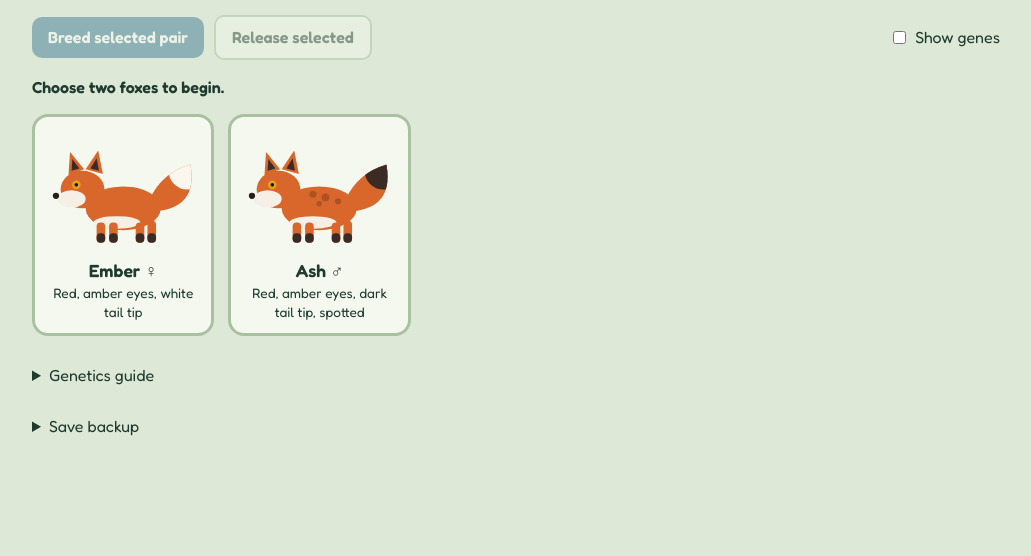
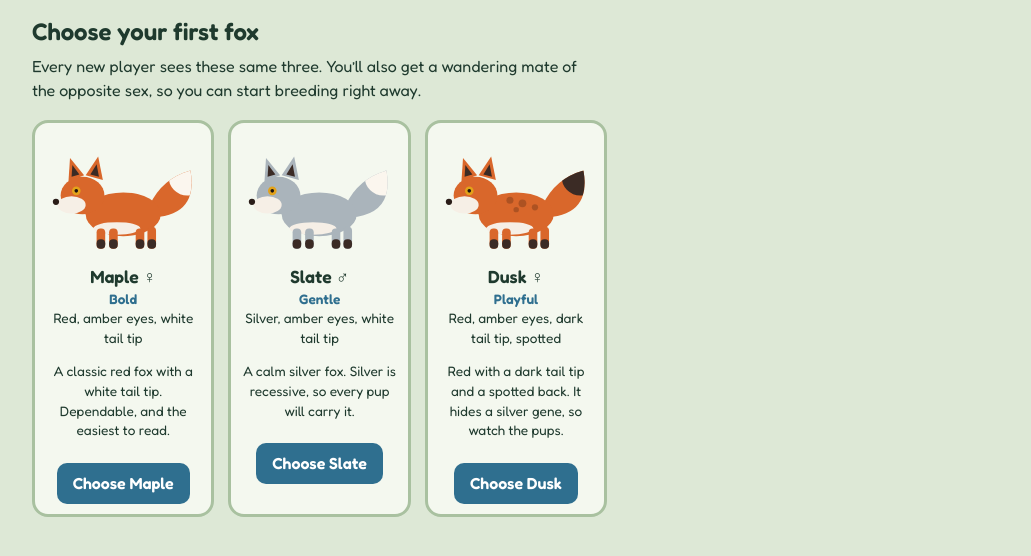
Before and after one commit to MarsTheFox/MarsTheFox.github.io, a plain HTML site: page index.html in a window 1280 px wide. Shown: the part 148-704 px from the top of the page, without its empty margins (124-1155 px from the left). Drawn offline with Linux system fonts and the light colour scheme.

Commit message:
Add hidden section for fox selection

```diff
--- a/index.html
+++ b/index.html
@@ -29,6 +29,10 @@ label.tog{display:flex;gap:6px;align-items:center;margin-left:auto}
 .genes{font-size:.8rem;color:#4b6a5a;margin-top:4px}
 details{margin-top:28px}
 textarea{width:100%;height:90px;font-family:monospace;border:2px solid var(--line);border-radius:10px;padding:8px}
+.hidden{display:none}
+.pers{font-size:.85rem;font-weight:600;color:var(--accent)}
+#start h2{margin:0 0 6px}
+#start button{margin-top:8px}
 @media (prefers-reduced-motion:no-preference){.card{transition:transform .12s}.card:hover{transform:translateY(-3px)}}
 </style>
 </head>
@@ -36,6 +40,12 @@ textarea{width:100%;height:90px;font-family:monospace;border:2px solid var(--lin
 <main>
 <h1>Fox Den</h1>
 <p class="sub">Pick one male and one female, then breed them. Every pup gets one gene copy from each parent. Dominant genes hide recessive ones, so surprises can pop up in later litters.</p>
+<section id="start" class="hidden">
+  <h2>Choose your first fox</h2>
+  <p class="sub">Every new player sees these same three. You’ll also get a wandering mate of the opposite sex, so you can start breeding right away.</p>
+  <div class="grid" id="picks"></div>
+</section>
+<div id="game">
 <div class="bar">
   <button id="breed" disabled>Breed selected pair</button>
   <button id="release" class="alt" disabled>Release selected</button>
@@ -59,20 +69,23 @@ textarea{width:100%;height:90px;font-family:monospace;border:2px solid var(--lin
     <button class="alt" id="reset">Start over</button>
   </div>
 </details>
+</div>
 </main>
 
 <script>
 const KEY='foxden-save-v1';
 const NAMES=['Ember','Ash','Maple','Juniper','Pip','Clover','Rusty','Willow','Sage','Biscuit','Nova','Fern','Poppy','Tansy','Flint','Moss','Basil','Cinder','Wren','Hazel'];
 const ORDER={coat:['R','r'],tip:['W','w'],eyes:['E','e'],mark:['S','s']};
+const PERS=['Bold','Gentle','Playful','Clever','Shy','Curious','Loyal','Mischievous'];
+const STARTERS=[
+ {id:'st-maple',name:'Maple',sex:'F',pers:'Bold',g:{coat:['R','R'],tip:['W','W'],eyes:['E','E'],mark:['S','S']},blurb:'A classic red fox with a white tail tip. Dependable, and the easiest to read.'},
+ {id:'st-slate',name:'Slate',sex:'M',pers:'Gentle',g:{coat:['r','r'],tip:['W','w'],eyes:['E','E'],mark:['S','S']},blurb:'A calm silver fox. Silver is recessive, so every pup will carry it.'},
+ {id:'st-dusk',name:'Dusk',sex:'F',pers:'Playful',g:{coat:['R','r'],tip:['w','w'],eyes:['E','E'],mark:['s','s']},blurb:'Red with a dark tail tip and a spotted back. It hides a silver gene, so watch the pups.'}
+];
 let foxes=[],selected=[],fresh=[];
 
 const pick=a=>a[Math.floor(Math.random()*a.length)];
-function mk(sex,g,name){return{id:Math.random().toString(36).slice(2,9),name:name||pick(NAMES),sex,g}}
-function starter(){return[
-  mk('F',{coat:['R','r'],tip:['W','w'],eyes:['E','e'],mark:['S','s']},'Ember'),
-  mk('M',{coat:['R','r'],tip:['w','w'],eyes:['E','e'],mark:['s','s']},'Ash')
-]}
+function mk(sex,g,name,pers){return{id:Math.random().toString(36).slice(2,9),name:name||pick(NAMES),sex,g,pers:pers||pick(PERS)}}
 function save(){try{localStorage.setItem(KEY,JSON.stringify(foxes))}catch(e){}}
 function load(){try{const d=JSON.parse(localStorage.getItem(KEY));if(Array.isArray(d)&&d.length)return d}catch(e){}return null}
 function look(g){
@@ -108,6 +121,7 @@ function render(){
   const show=document.getElementById('showGenes').checked;
   den.innerHTML=foxes.map(f=>`<div class="card${selected.includes(f.id)?' sel':''}${fresh.includes(f.id)?' new':''}" tabindex="0" role="button" aria-pressed="${selected.includes(f.id)}" data-id="${f.id}">
     ${svg(f)}<div class="name">${f.name} ${f.sex==='F'?'♀':'♂'}</div>
+    <div class="pers">${f.pers||''}</div>
     <div class="small">${look(f.g).text}</div>
     ${show?`<div class="genes">${genesText(f.g)}</div>`:''}</div>`).join('');
   const two=selected.length===2;
@@ -133,7 +147,7 @@ function breed(){
       al.sort((x,y)=>ORDER[k].indexOf(x)-ORDER[k].indexOf(y));
       g[k]=al
     }
-    const pup=mk(Math.random()<.5?'F':'M',g);
+    const pup=mk(Math.random()<.5?'F':'M',g,null,Math.random()<.8?pick([a.pers,b.pers].filter(Boolean)):null);
     foxes.push(pup);fresh.push(pup.id)
   }
   selected=[];save();render();
@@ -156,9 +170,22 @@ document.getElementById('imp').onclick=()=>{
     foxes=d;selected=[];fresh=[];save();render();say('Save loaded.')}
   catch(e){say('That save didn’t look right. Copy the whole text and try again.')}
 };
-document.getElementById('reset').onclick=()=>{if(confirm('Delete your den and start over?')){foxes=starter();selected=[];fresh=[];save();render();say('Fresh start!')}};
+document.getElementById('reset').onclick=()=>{if(confirm('Delete your den and start over?')){foxes=[];selected=[];fresh=[];try{localStorage.removeItem(KEY)}catch(e){}showStart()}};
 
-foxes=load()||starter();save();render();
+function show(w){document.getElementById('game').classList.toggle('hidden',w!=='game');document.getElementById('start').classList.toggle('hidden',w!=='start');if(w==='game')render()}
+function showStart(){
+  document.getElementById('picks').innerHTML=STARTERS.map(f=>`<div class="card">${svg(f)}<div class="name">${f.name} ${f.sex==='F'?'♀':'♂'}</div><div class="pers">${f.pers}</div><div class="small">${look(f.g).text}</div><p class="small">${f.blurb}</p><button data-pick="${f.id}">Choose ${f.name}</button></div>`).join('');
+  show('start')
+}
+document.getElementById('picks').addEventListener('click',e=>{
+  const b=e.target.closest('[data-pick]');if(!b)return;
+  const f=STARTERS.find(x=>x.id===b.dataset.pick);
+  const mate=mk(f.sex==='F'?'M':'F',{coat:['R','r'],tip:['W','w'],eyes:['E','e'],mark:['S','s']},pick(NAMES.filter(n=>n!==f.name)));
+  foxes=[{id:f.id,name:f.name,sex:f.sex,g:f.g,pers:f.pers},mate];selected=[];fresh=[];save();show('game');
+  say('Meet '+f.name+' and '+mate.name+'. Select both, then breed them!')
+});
+foxes=load();
+if(foxes){show('game')}else{foxes=[];showStart()}
 </script>
 </body>
 </html>
```
